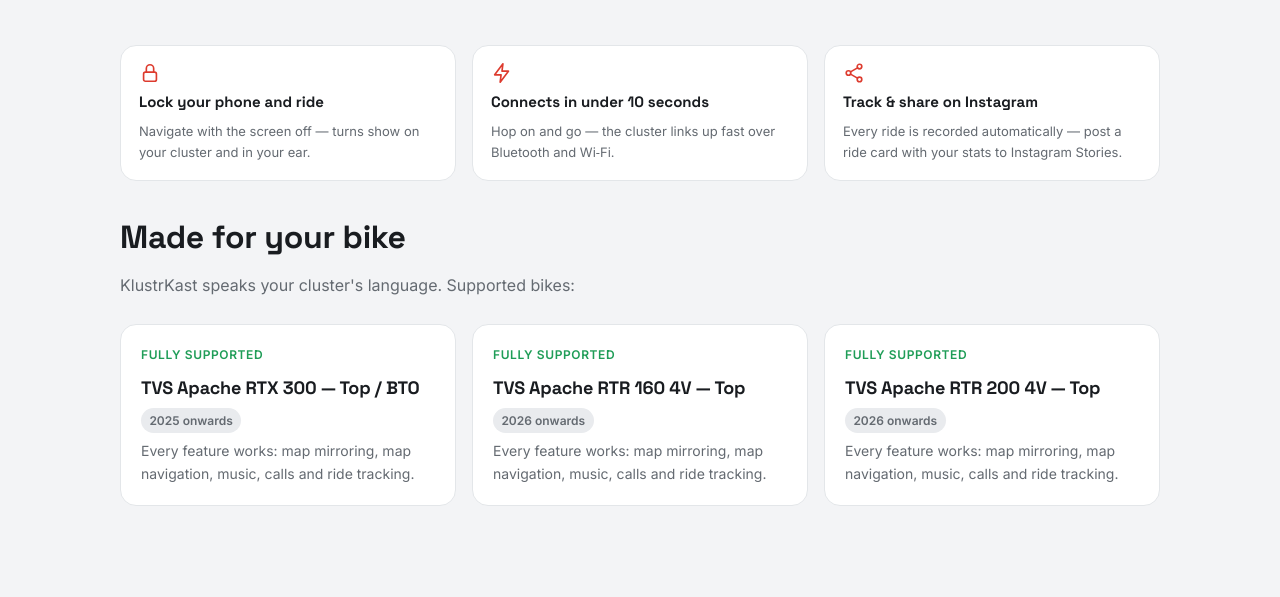
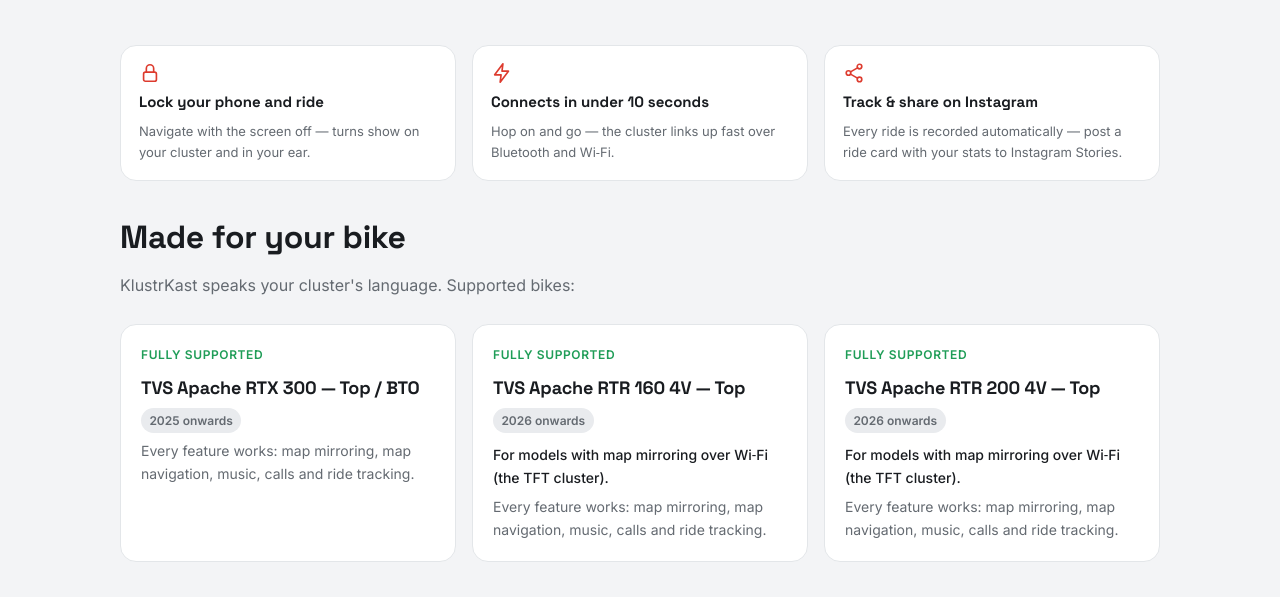
Before and after one commit to rajeshpanda/klustrkast-welcome, a plain HTML site: page index.html in a window 1280 px wide. Shown: the part 580-1177 px from the top of the page. Drawn offline with Linux system fonts and the light colour scheme.

Commit message:
Supported bikes: RTR 160 / 200 4V require the Wi-Fi map-mirroring (TFT) models
Co-Authored-By: Claude Opus 5.5 <noreply@anthropic.com>

```diff
--- a/index.html
+++ b/index.html
@@ -106,6 +106,7 @@ a{color:inherit}
 .bike h3{font-size:18px;margin-top:8px}
 .bike .yrs{display:inline-block;margin-top:6px;font-size:12px;font-weight:600;color:var(--muted);background:var(--surface-2);border-radius:999px;padding:.2em .7em}
 .bike p{font-size:14px;color:var(--muted);margin:6px 0 0}
+.bike p.req{color:var(--fg);font-weight:500;margin-top:10px}
 
 /* Features */
 .feat{display:grid;grid-template-columns:repeat(2,1fr);gap:24px 28px;margin-top:34px}
@@ -297,12 +298,14 @@ a:focus-visible,button:focus-visible,summary:focus-visible{outline:2px solid var
         <div class="tag">Fully supported</div>
         <h3>TVS Apache RTR 160 4V — Top</h3>
         <div class="yrs">2026 onwards</div>
+        <p class="req">For models with map mirroring over Wi‑Fi (the TFT cluster).</p>
         <p>Every feature works: map mirroring, map navigation, music, calls and ride tracking.</p>
       </div>
       <div class="bike ok">
         <div class="tag">Fully supported</div>
         <h3>TVS Apache RTR 200 4V — Top</h3>
         <div class="yrs">2026 onwards</div>
+        <p class="req">For models with map mirroring over Wi‑Fi (the TFT cluster).</p>
         <p>Every feature works: map mirroring, map navigation, music, calls and ride tracking.</p>
       </div>
     </div>
@@ -393,7 +396,7 @@ a:focus-visible,button:focus-visible,summary:focus-visible{outline:2px solid var
     <div class="faq">
       <details><summary>Will it void vehicle warranty?</summary><p>No. The app doesn't make any permanent changes. All changes are stateless. For the vehicle it is same as being connected to its own app.</p></details>
       <details><summary>Are there ads?</summary><p>KlustrKast is ad‑free — no ads, no tracking, ever. A small contribution covers upkeep (deployment, servers, development) and keeps it that way. The whole point is a seamless ride.</p></details>
-      <details><summary>Which bikes does it work with?</summary><p>Today, the TVS Apache RTX 300 Top / BTO (2025 onwards), the TVS Apache RTR 160 4V Top (2026 onwards) and the TVS Apache RTR 200 4V Top (2026 onwards), all fully supported. It's built on a shared cluster protocol, so more models can be added — tell us what you ride in the form.</p></details>
+      <details><summary>Which bikes does it work with?</summary><p>Today, the TVS Apache RTX 300 Top / BTO (2025 onwards), the TVS Apache RTR 160 4V Top (2026 onwards) and the TVS Apache RTR 200 4V Top (2026 onwards), all fully supported. For the RTR 160 and RTR 200, it's the models with map mirroring over Wi‑Fi (the TFT cluster). It's built on a shared cluster protocol, so more models can be added — tell us what you ride in the form.</p></details>
       <details><summary>Do I need any API keys?</summary><p>For the best maps and routing, add your own MapTiler and TomTom keys in Settings — both offer free tiers. The app still works without them using open fallbacks; the keys just make maps and ETAs sharper.</p></details>
       <details><summary>How do I get the app?</summary><p>Tap “Get the app”, fill the form, and watch for the email with your download link. Access is contribution‑based at this time. </p></details>
       <details><summary>Is it on the Google Play Store?</summary><p>No — KlustrKast is distributed as a direct Android APK, not through the Play Store. You'll install it yourself (sideload): open the file, and allow “Install unknown apps” for your browser or files app when Android asks. Google Play Protect may show a warning for any app it hasn't seen before — tap “More details”, then “Install anyway”. The APK is signed, so every update verifies against the same signature.</p></details>
```
